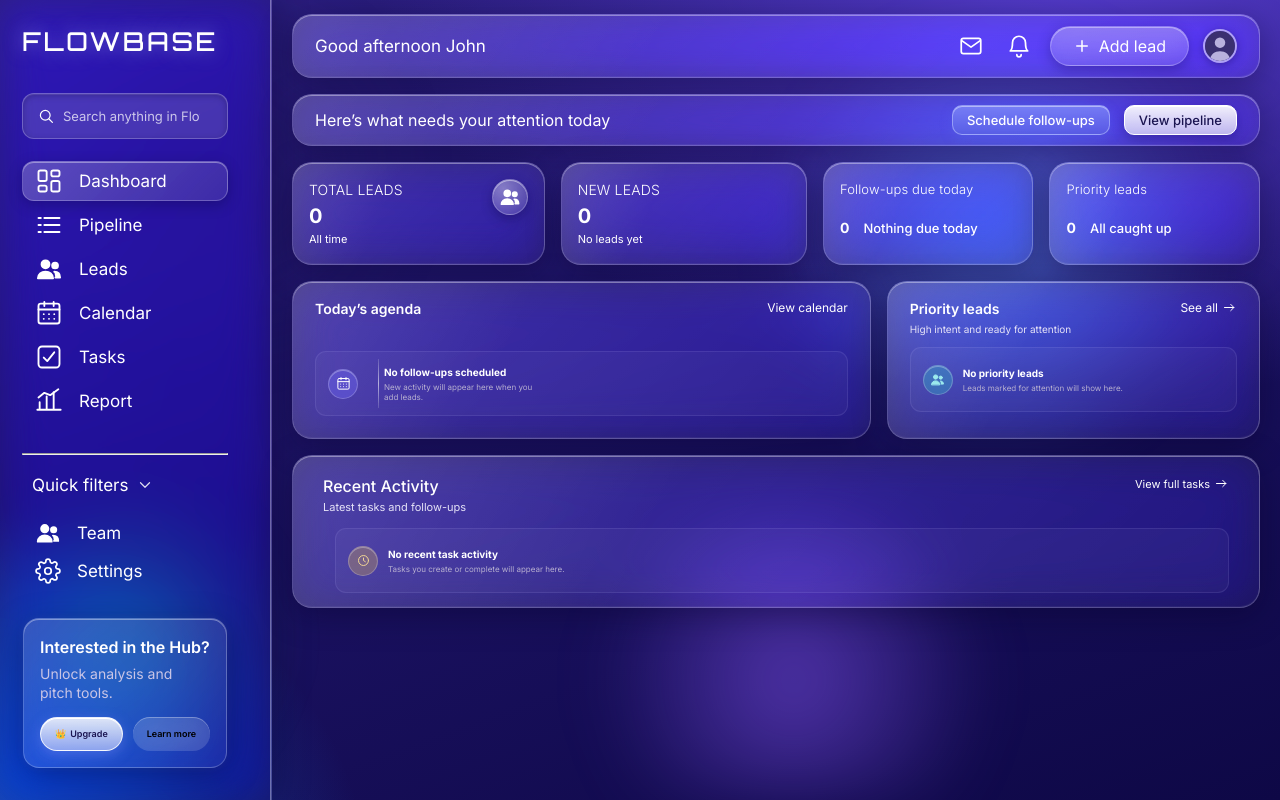
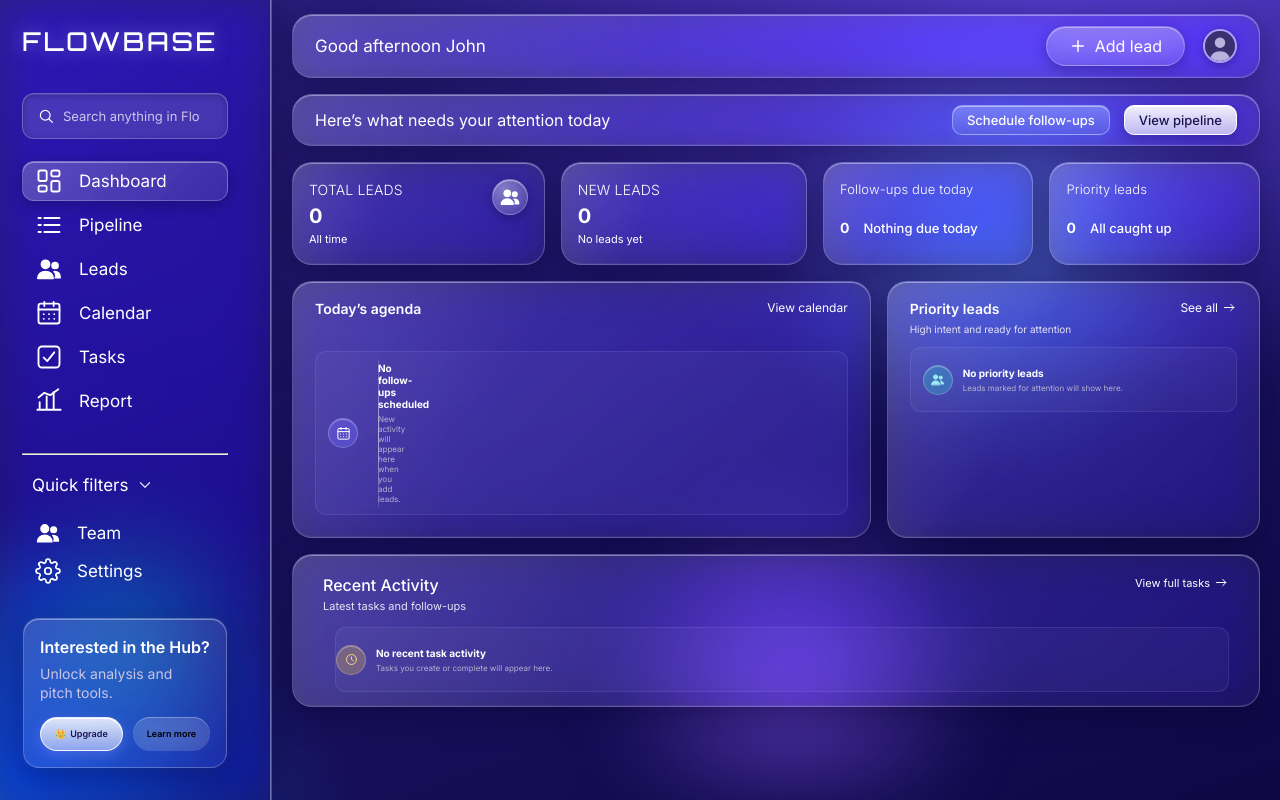
Before and after one commit to obinyan/FLOWBASE, a Next.js app: page /dashboard in a window 1280 px wide. Built offline with nearby package versions, Linux system fonts and the light colour scheme.

Commit message:
profile adjustment fix, with header spacing

```diff
--- a/app/globals.css
+++ b/app/globals.css
@@ -215,13 +215,11 @@
 
 /* ───────── Top bar ───────── */
 .topbar { display: flex; align-items: center; justify-content: space-between; gap: 16px; height: 64px; padding: 0 22px; }
-.greeting { font-size: 17px; font-weight: 400; outline: 0; padding: 4px 6px; margin-left: -6px; border-radius: 8px; white-space: nowrap; overflow: hidden; text-overflow: ellipsis; min-width: 0; cursor: text; position: relative; z-index: 1; }
-.greeting:hover { background: rgba(255, 255, 255, 0.08); }
-.greeting:focus { background: rgba(255, 255, 255, 0.14); text-overflow: clip; }
-.top-actions { display: flex; align-items: center; gap: 14px; flex: none; position: relative; z-index: 1; }
-.icon-btn { position: relative; display: grid; place-items: center; width: 34px; height: 34px; border-radius: 10px; border: 1px solid transparent; transition: background 0.15s, border-color 0.15s; }
+.greeting { font-size: 17px; font-weight: 400; padding: 4px 6px; margin-left: -6px; border-radius: 8px; white-space: nowrap; overflow: hidden; text-overflow: ellipsis; min-width: 0; cursor: default; position: relative; z-index: 1; }
+.top-actions { display: flex; align-items: center; gap: 18px; flex: none; position: relative; z-index: 1; }
+.icon-btn { position: relative; display: grid; place-items: center; width: 38px; height: 38px; border-radius: 10px; border: 1px solid transparent; transition: background 0.15s, border-color 0.15s; }
 .icon-btn:hover { background: rgba(255, 255, 255, 0.12); border-color: var(--glass-border-soft); }
-.dot { position: absolute; top: 4px; right: 3px; width: 7px; height: 7px; border-radius: 50%; background: #ff4b6e; box-shadow: 0 0 8px rgba(255, 75, 110, 0.9); }
+.dot { position: absolute; top: 4px; right: 3px; width: 7px; height: 7px; border-radius: 50%; background: #ff4b6e; }
 .btn-add {
   display: inline-flex; align-items: center; gap: 8px; height: 40px; padding: 0 22px; border-radius: 999px;
   background: linear-gradient(180deg, rgba(255, 255, 255, 0.28), rgba(255, 255, 255, 0.10));
@@ -289,7 +287,7 @@
 
 .timeline { margin-top: 28px; position: relative; z-index: 1; display: flex; flex-direction: column; gap: 14px; }
 .timeline::before { content: ""; position: absolute; left: 63px; top: 8px; bottom: 8px; width: 1px; background: linear-gradient(180deg, rgba(255, 255, 255, 0.15), rgba(255, 255, 255, 0.6), rgba(255, 255, 255, 0.15)); }
-.timeline li { display: grid; grid-template-columns: 41px 150px minmax(0, 1fr); align-items: center; gap: 0 15px; position: relative; }
+.timeline li { display: grid; grid-template-columns: 41px 14px minmax(0, 1fr); align-items: center; gap: 0 9px; position: relative; }
 .timeline time { font-size: 11px; font-weight: 400; color: #e6e3f7; }
 .node { width: 8px; height: 8px; border-radius: 50%; justify-self: center; position: relative; z-index: 1; box-shadow: 0 0 10px currentColor; }
 
@@ -338,7 +336,7 @@
 .activity .card-head small { font-size: 11px; margin-top: 4px; }
 .activity .head-link { font-size: 11px; }
 .activity-list { margin-top: 14px; position: relative; z-index: 1; }
-.activity-list li { margin-left: 12px; }
+.activity-list li { padding: 0 4px 0 0; margin-left: 12px; }
 .activity-list li + li { border-top: 1px solid rgba(255, 255, 255, 0.18); }
 .activity-row { display: grid; grid-template-columns: 32px minmax(0, 1fr) auto; align-items: center; gap: 12px; padding: 14px 0; border-radius: 10px; transition: background 0.15s; }
 .activity-row:hover { background: rgba(255, 255, 255, 0.08); }
@@ -388,7 +386,7 @@
 
 @media (max-width: 640px) {
   .topbar { padding: 0 14px; height: 60px; gap: 8px; }
-  .top-actions { gap: 8px; }
+  .top-actions { gap: 10px; }
   .greeting { font-size: 15px; }
   .btn-add { width: 40px; padding: 0; justify-content: center; }
   .btn-add span { display: none; }
@@ -398,7 +396,7 @@
   .stat-icon { right: 14px; top: 14px; }
   .agenda, .priority { padding: 16px; }
   .timeline::before { left: 53px; }
-  .timeline li { grid-template-columns: 34px 150px minmax(0, 1fr); gap: 0 15px; }
+  .timeline li { grid-template-columns: 34px 14px minmax(0, 1fr); gap: 0 6px; }
   .agenda-row { flex-direction: column; align-items: flex-start; gap: 4px; }
   .activity { padding: 16px; }
   .activity-list li { grid-template-columns: 32px minmax(0, 1fr); margin-left: 0; }
@@ -615,7 +613,7 @@
 .team-list-search button { display: grid; place-items: center; }
 .team-select { height: 42px; flex: 0 1 130px; min-width: 105px; display: flex; align-items: center; gap: 7px; padding: 0 11px; border: 1px solid rgba(157,143,242,.25); border-radius: 11px; background: rgba(42,33,112,.5); color: #e0dcf1; }
 .team-select select { width: 100%; appearance: none; border: 0; outline: 0; background: transparent; color: inherit; font-size: 10px; cursor: pointer; }
-.team-select option,.team-role-pill option,.team-status-pill option,.team-bulkbar option { color: #fff; background: #21175f; padding: 10px 14px; min-height: 36px; font-size: 12px; line-height: 1.5; }
+.team-select option,.team-role-pill option,.team-status-pill option,.team-bulkbar option { color: #fff; background: #21175f; }
 .team-selectall { height: 42px; flex: 1 1 120px; display: flex; align-items: center; gap: 8px; padding: 0 12px; border: 1px solid rgba(157,143,242,.22); border-radius: 11px; background: rgba(42,33,112,.32); color: #c9c3e2; font-size: 10px; }
 .team-selectall input,.team-check-cell input { accent-color: #8c78ff; cursor: pointer; }
 .team-more-wrap { position: relative; }
@@ -730,12 +728,12 @@
 .reports-overview-top p { margin-top: 5px; color: #bcb7d9; font-size: 13px; }
 .reports-range-control { height: 42px; min-width: 200px; display: flex; align-items: center; gap: 8px; padding: 0 12px; border: 1px solid rgba(157,143,242,.3); border-radius: 11px; background: rgba(42,33,112,.55); color: #dedaf0; }
 .reports-range-control select { width: 100%; appearance: none; border: 0; outline: 0; background: transparent; color: inherit; font-size: 10px; cursor: pointer; }
-.reports-range-control option { color: #fff; background: #21175f; padding: 10px 14px; min-height: 36px; font-size: 12px; line-height: 1.5; }
+.reports-range-control option { color: #fff; background: #21175f; }
 .reports-quick-filters { display: flex; align-items: center; gap: 9px; flex-wrap: wrap; }
 .reports-quick-filters > span { margin-right: 3px; color: #b3add3; font-size: 9px; font-weight: 700; letter-spacing: .03em; }
 .reports-quick-filters > label,.reports-quick-filters .report-filter-wrap > button { height: 34px; min-width: 125px; display: flex; align-items: center; gap: 7px; padding: 0 11px; border: 1px solid rgba(157,143,242,.27); border-radius: 10px; background: rgba(42,33,112,.45); color: #ddd9f0; }
 .reports-quick-filters > label select { width: 100%; appearance: none; border: 0; outline: 0; background: transparent; color: inherit; font-size: 10px; cursor: pointer; }
-.reports-quick-filters option { background: #21175f; color: #fff; padding: 10px 14px; min-height: 36px; font-size: 12px; line-height: 1.5; }
+.reports-quick-filters option { background: #21175f; color: #fff; }
 .reports-quick-filters .report-filter-wrap > button { width: 100%; justify-content: space-between; font-size: 10px; }
 .reports-quick-filters .report-filter-wrap > button.active,.reports-quick-filters .report-filter-wrap > button:hover { border-color: rgba(187,170,255,.65); background: rgba(106,85,192,.35); }
 .report-clear-filters { padding: 8px; color: #c7bbff; font-size: 10px; }
@@ -759,7 +757,7 @@
 .report-panel-header p { margin-top: 5px; color: #bcb6d8; font-size: 9px; }
 .report-panel-header > label { height: 34px; min-width: 105px; display: flex; align-items: center; gap: 7px; padding: 0 10px; border: 1px solid rgba(157,143,242,.22); border-radius: 10px; background: rgba(42,33,112,.4); color: #d7d2ec; }
 .report-panel-header select { width: 100%; appearance: none; border: 0; outline: 0; background: transparent; color: inherit; font-size: 9px; cursor: pointer; }
-.report-panel-header option { color: #fff; background: #21175f; padding: 10px 14px; min-height: 36px; font-size: 12px; line-height: 1.5; }
+.report-panel-header option { color: #fff; background: #21175f; }
 .report-chart-wrap { padding-top: 12px; }
 .report-chart-legend { display: flex; align-items: center; gap: 23px; padding: 0 6px 8px; color: #c7c1e2; font-size: 8px; }
 .report-chart-legend span { display: inline-flex; align-items: center; gap: 6px; }
@@ -872,7 +870,7 @@
 .tasks-list-search input::placeholder { color: #a7a1c2; opacity: 1; }
 .tasks-priority-select,.tasks-filter-wrap > button { height: 42px; min-width: 116px; display: flex; align-items: center; justify-content: space-between; gap: 7px; padding: 0 12px; border: 1px solid rgba(157,143,242,.3); border-radius: 11px; background: rgba(42,33,112,.55); color: #dedaf0; font-size: 10px; }
 .tasks-priority-select select { width: 100%; appearance: none; border: 0; outline: 0; background: transparent; color: inherit; font-size: 10px; cursor: pointer; }
-.tasks-priority-select option { color: #fff; background: #21175f; padding: 10px 14px; min-height: 36px; font-size: 12px; line-height: 1.5; }
+.tasks-priority-select option { color: #fff; background: #21175f; }
 .tasks-filter-wrap { position: relative; }
 .tasks-filter-wrap > button { justify-content: center; min-width: 120px; }
 .tasks-filter-wrap > button.active,.tasks-filter-wrap > button:hover { border-color: rgba(187,170,255,.65); background: rgba(106,85,192,.35); }
@@ -1148,8 +1146,8 @@
 .pipeline-filters { display: flex; gap: 9px; padding-bottom: 3px; }
 .pipeline-filters label { height: 38px; min-width: 150px; display: flex; align-items: center; gap: 8px; padding: 0 12px; border: 1px solid rgba(154,139,240,.38); border-radius: 12px; background: rgba(71,56,157,.35); color: #ddd9f3; }
 .pipeline-filters label:nth-child(2) { min-width: 125px; }
-.pipeline-filters select, .pipeline-sort select, .pipeline-quick-filter select { appearance: none; background: transparent; border: 0; outline: 0; color: #fff; font-size: 11px; cursor: pointer; }
-.pipeline-filters option, .pipeline-sort option, .pipeline-quick-filter option, .stage-select option { color: #fff; background: #21175f; padding: 10px 14px; min-height: 36px; font-size: 12px; line-height: 1.5; }
+.pipeline-filters select, .pipeline-sort select, .pipeline-quick-filter select { width: 100%; appearance: none; background: transparent; border: 0; outline: 0; color: inherit; font-size: 11px; cursor: pointer; }
+.pipeline-filters option, .pipeline-sort option, .pipeline-quick-filter option, .stage-select option { color: #fff; background: #21175f; }
 .pipeline-stats { display: grid; grid-template-columns: repeat(4, minmax(0, 1fr)); gap: 14px; }
 .pipeline-stat { --stat-color: #9b82ff; position: relative; min-height: 88px; display: grid; grid-template-columns: minmax(0, 1fr) auto; grid-template-rows: auto auto; column-gap: 8px; padding: 14px 16px 13px 21px; border: 1px solid rgba(157,143,242,.28); border-radius: 16px; background: rgba(35,27,100,.72); overflow: hidden; }
 .pipeline-stat::before { content: ""; position: absolute; left: 0; top: 15px; bottom: 15px; width: 5px; border-radius: 5px; background: var(--stat-color); }
@@ -1289,7 +1287,7 @@
 .leads-select-filter,.leads-sort-select { position: relative; height: 42px; display: flex; align-items: center; gap: 6px; padding: 0 12px; border: 1px solid rgba(157,143,242,.3); border-radius: 11px; background: rgba(42,33,112,.55); color: #dedaf0; }
 .leads-select-filter { flex: 0 1 130px; min-width: 100px; }
 .leads-select-filter select,.leads-sort-select select { width: 100%; min-width: 0; appearance: none; border: 0; outline: 0; background: transparent; color: inherit; font-size: 10px; cursor: pointer; }
-.leads-select-filter option,.leads-sort-select option,.lead-stage-pill option { color: #fff; background: #21175f; padding: 10px 14px; min-height: 36px; font-size: 12px; line-height: 1.5; }
+.leads-select-filter option,.leads-sort-select option,.lead-stage-pill option { color: #fff; background: #21175f; }
 .leads-sort-select { flex: 0 1 145px; min-width: 115px; margin-left: auto; }
 .leads-filter-wrap { position: relative; flex: none; }
 .leads-filter-button { height: 42px; display: flex; align-items: center; gap: 7px; padding: 0 13px; border: 1px solid rgba(157,143,242,.3); border-radius: 11px; background: rgba(42,33,112,.55); color: #dedaf0; font-size: 10px; }
@@ -1506,7 +1504,7 @@
   min-width: 0;
   flex-direction: column;
   gap: 5px;
-  margin: 5px 10px 10px 0;
+  margin: 0;
 }
 .add-lead-fields input,
 .add-lead-fields select,
@@ -1528,7 +1526,6 @@
   font-size: 12px;
   line-height: 1.45;
   resize: vertical;
-
 }
 .add-lead-fields textarea:focus { border-color: #a797ff; }
 @media(max-width:600px) {
@@ -1539,33 +1536,3 @@
     padding: 18px;
   }
 }
-/* Roomier opened menus for the corresponding custom dropdowns. */
-.report-filter-popover,
-.tasks-filter-menu,
-.pipeline-popover {
-  box-sizing: border-box;
-  min-width: 184px;
-  max-width: min(260px, calc(100vw - 24px));
-  padding: 9px;
-  gap: 5px;
-  border: 1px solid rgba(204,193,255,.42);
-  border-radius: 14px;
-  background: linear-gradient(145deg, rgba(55,44,128,.96), rgba(32,25,97,.97));
-  box-shadow: 0 14px 34px rgba(4,2,28,.48), inset 0 1px 0 rgba(255,255,255,.14);
-  -webkit-backdrop-filter: blur(18px) saturate(150%);
-  backdrop-filter: blur(18px) saturate(150%);
-}
-.report-filter-popover button,
-.tasks-filter-menu label,
-.tasks-filter-menu > button,
-.pipeline-popover button,
-.pipeline-popover a {
-  box-sizing: border-box;
-  min-height: 40px;
-  padding: 10px 12px;
-  border-radius: 9px;
-  line-height: 1.35;
-}
-.tasks-filter-menu label { gap: 10px; }
-.tasks-filter-menu > button { border-top: 1px solid rgba(174,163,226,.18); }
-.pipeline-popover > span { padding: 8px 12px; }
--- a/components/Header.js
+++ b/components/Header.js
@@ -7,17 +7,22 @@
 import { readInbox as readInboxData } from "@/lib/inbox";
 
 const greetingForHour = (hour) => hour < 12 ? "Good morning" : hour < 17 ? "Good afternoon" : "Good evening";
-const greetingName = (stored) => stored?.replace(/^good\s+(morning|afternoon|evening)\s*/i, "").trim() || "John";
 
 export default function Header() {
-  const [savedGreeting, setSavedGreeting] = useState("Good morning John");
+  const [profileName, setProfileName] = useState("John");
   const [period, setPeriod] = useState("Good morning");
-  const [unreadMessages, setUnreadMessages] = useState(false);
-  const [unreadNotifications, setUnreadNotifications] = useState(false);
+  const [unreadMessages, setUnreadMessages] = useState(0);
+  const [unreadNotifications, setUnreadNotifications] = useState(0);
   const [avatarSrc, setAvatarSrc] = useState(AVATAR_SRC);
 
   useEffect(() => {
     const update = () => setPeriod(greetingForHour(new Date().getHours()));
+    const updateProfile = () => {
+      try {
+        const settings = JSON.parse(localStorage.getItem("flowbase:settings") || "{}");
+        setProfileName(settings.firstName?.trim() || "John");
+      } catch { setProfileName("John"); }
+    };
     const updateAvatar = () => {
       try { setAvatarSrc(localStorage.getItem("flowbase:settings-photo") || AVATAR_SRC); }
       catch { setAvatarSrc(AVATAR_SRC); }
@@ -25,36 +30,29 @@
     const readInbox = () => {
       try {
         const inbox = readInboxData();
-        setUnreadMessages(inbox.messages.some((item) => item.unread));
-        setUnreadNotifications(inbox.notifications.some((item) => item.unread));
-      } catch { setUnreadMessages(false); setUnreadNotifications(false); }
+        setUnreadMessages(inbox.messages.filter((item) => item.unread).length);
+        setUnreadNotifications(inbox.notifications.filter((item) => item.unread).length);
+      } catch { setUnreadMessages(0); setUnreadNotifications(0); }
     };
     const onStorage = (event) => {
+      if (event.key === "flowbase:settings") updateProfile();
       if (event.key === "flowbase:settings-photo") updateAvatar();
       readInbox();
     };
-    try { setSavedGreeting(localStorage.getItem("flowbase:greeting") || "Good morning John"); } catch {}
-    update(); readInbox(); updateAvatar();
+    update(); updateProfile(); readInbox(); updateAvatar();
     const clock = window.setInterval(update, 60000);
     window.addEventListener("storage", onStorage);
+    window.addEventListener("flowbase:settings-updated", updateProfile);
     window.addEventListener("flowbase:profile-photo-updated", updateAvatar);
     window.addEventListener("flowbase:inbox-updated", readInbox);
-    return () => { window.clearInterval(clock); window.removeEventListener("storage", onStorage); window.removeEventListener("flowbase:profile-photo-updated", updateAvatar); window.removeEventListener("flowbase:inbox-updated", readInbox); };
+    return () => { window.clearInterval(clock); window.removeEventListener("storage", onStorage); window.removeEventListener("flowbase:settings-updated", updateProfile); window.removeEventListener("flowbase:profile-photo-updated", updateAvatar); window.removeEventListener("flowbase:inbox-updated", readInbox); };
   }, []);
 
-  const save = (event) => {
-    const name = greetingName(event.currentTarget.textContent.trim());
-    const value = `${period} ${name}`;
-    setSavedGreeting(value);
-    event.currentTarget.textContent = value;
-    try { localStorage.setItem("flowbase:greeting", value); } catch {}
-  };
-
   return <header className="panel topbar">
-    <h1 className="greeting" contentEditable suppressContentEditableWarning spellCheck={false} role="textbox" aria-label="Greeting (editable)" onBlur={save} onKeyDown={(event) => { if (event.key === "Enter") { event.preventDefault(); event.currentTarget.blur(); } }}>{`${period} ${greetingName(savedGreeting)}`}</h1>
+    <h1 className="greeting" aria-live="polite">{`${period} ${profileName}`}</h1>
     <div className="top-actions">
-      <Link href="/inbox?view=messages" className="icon-btn" aria-label="Messages"><Icon name="mail" size={26} />{unreadMessages && <i className="dot" />}</Link>
-      <Link href="/inbox?view=notifications" className="icon-btn" aria-label="Notifications and reminders"><Icon name="bell" size={26} />{unreadNotifications && <i className="dot" />}</Link>
+      {unreadMessages > 0 && <Link href="/inbox?view=messages" className="icon-btn" aria-label={`Messages, ${unreadMessages} unread`}><Icon name="mail" size={26} /><i className="dot" aria-hidden="true" /></Link>}
+      {unreadNotifications > 0 && <Link href="/inbox?view=notifications" className="icon-btn" aria-label={`Notifications, ${unreadNotifications} unread`}><Icon name="bell" size={26} /><i className="dot" aria-hidden="true" /></Link>}
       <button type="button" className="btn-add" onClick={() => window.dispatchEvent(new Event(ADD_LEAD_EVENT))}><Icon name="plus" size={18} strokeWidth={2} /><span>Add lead</span></button>
       <Link href="/settings#profile" className="avatar" aria-label="Your profile"><img src={avatarSrc} alt="" /></Link>
     </div>
```
